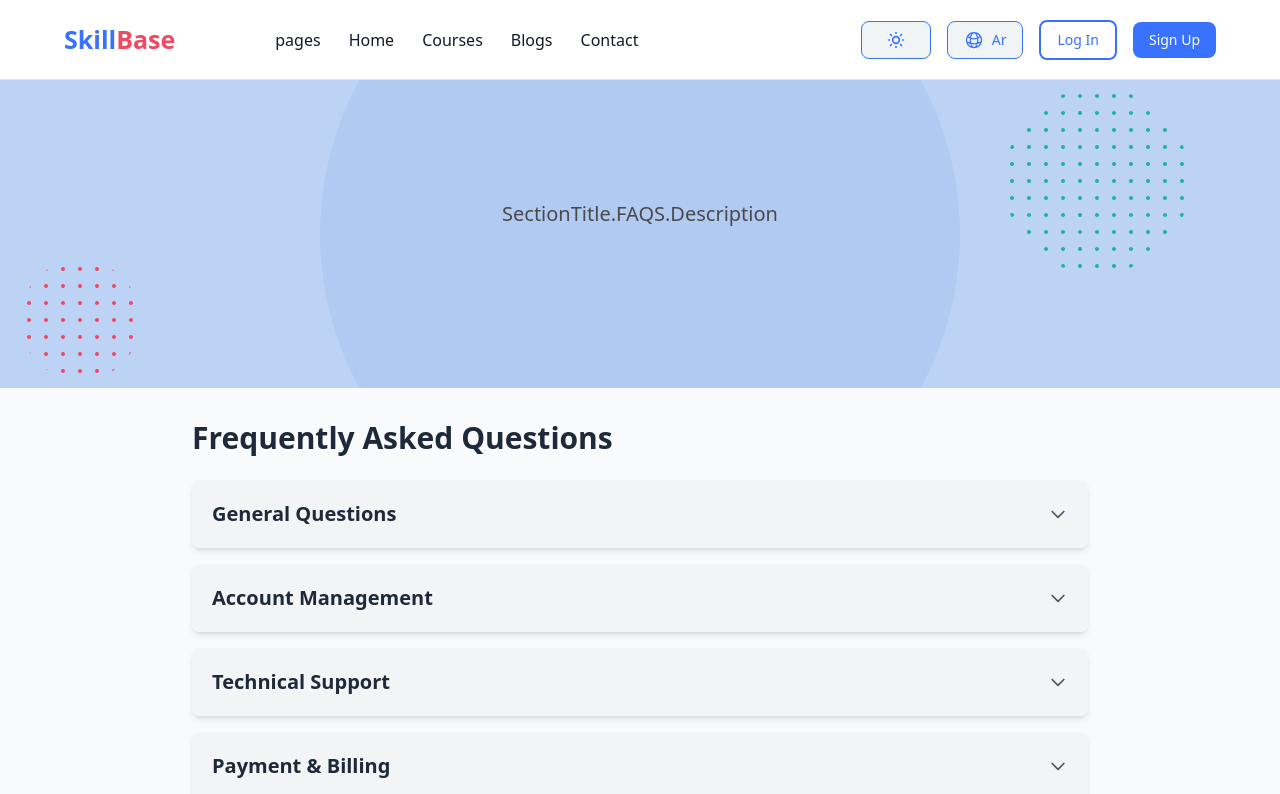
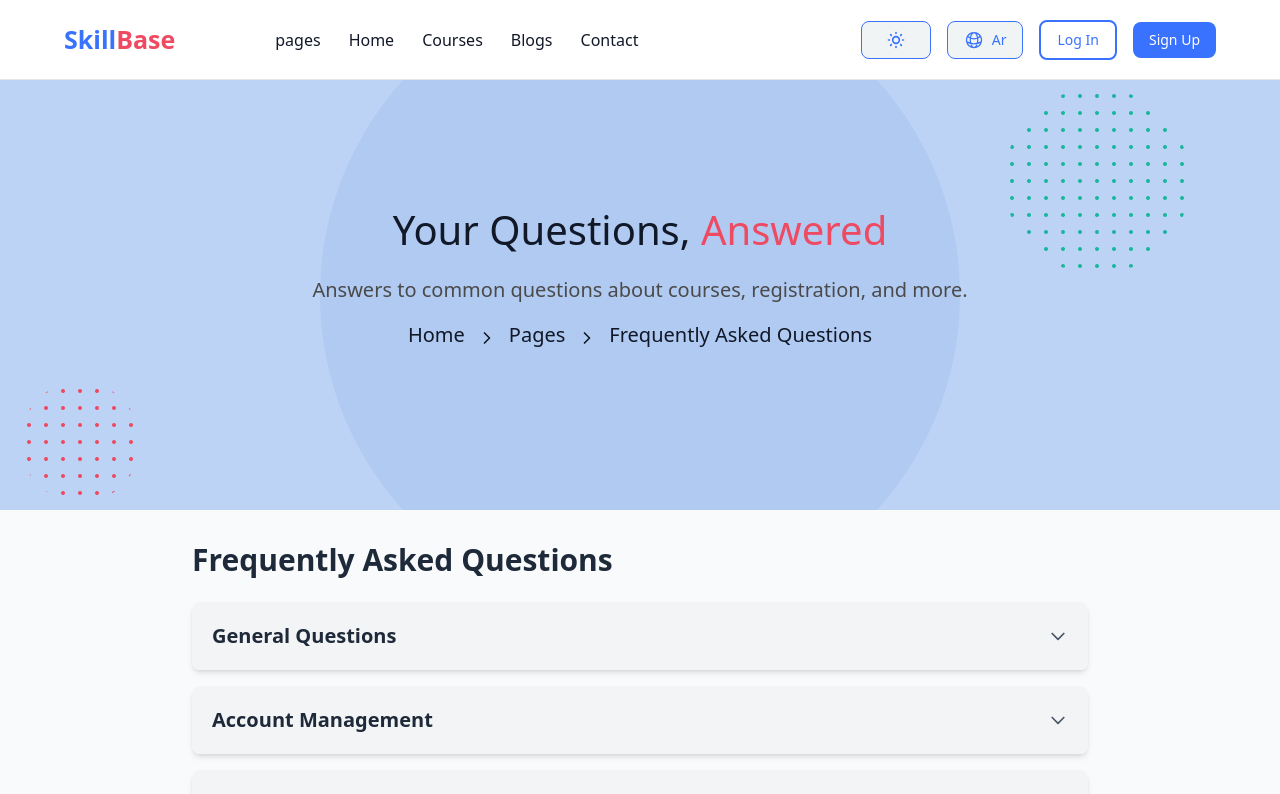
Before and after one commit to Amr-ahmed-98/Education-App, a React (Vite) app: page /faqs in a window 1280 px wide. Shown: the top 794 px of the page. Built offline with nearby package versions, Linux system fonts and the light colour scheme.

Commit message:
Fix  FAQS and Event Titles

```diff
--- a/src/components/pages/Event.tsx
+++ b/src/components/pages/Event.tsx
@@ -7,10 +7,15 @@ function Event() {
 
   return (
     <>
-      <SectionTitle title={t("SectionTitle.Event.Title", { returnObjects: true }) as {
-        text: string;
-        color?: string;
-      }[]} trail={t("SectionTitle.Event.Trail", { returnObjects: true }) as string[]} />
+        <SectionTitle
+        heading1={t('SectionTitle.Event.heading1')}
+        heading2={t('SectionTitle.Event.heading2')}
+        breadcrumbs1={t('SectionTitle.Event.breadcrumbs1')}
+        breadcrumbs2={t('SectionTitle.Event.breadcrumbs2')}
+        breadcrumbs3={t('SectionTitle.Event.breadcrumbs3')}
+        breadcrumbs1Path='/'
+        breadcrumbs2Path='/pages'
+      />
     <EventGrid />
     </>
   )
--- a/src/components/pages/FAQs.tsx
+++ b/src/components/pages/FAQs.tsx
@@ -6,11 +6,15 @@ function FAQ() {
   const { t } = useTranslation();
   return (
     <div>
-      <SectionTitle title={t("SectionTitle.FAQS.Title", { returnObjects: true }) as {
-        text: string;
-        color?: string;
-      }[]} trail={t("SectionTitle.FAQS.Trail", { returnObjects: true }) as string[]}
-      description={t("SectionTitle.FAQS.Description")}
+      <SectionTitle
+        heading1={t('SectionTitle.FAQS.heading1')}
+        heading2={t('SectionTitle.FAQS.heading2')}
+        description={t('SectionTitle.FAQS.description')}
+        breadcrumbs1={t('SectionTitle.FAQS.breadcrumbs1')}
+        breadcrumbs2={t('SectionTitle.FAQS.breadcrumbs2')}
+        breadcrumbs3={t('SectionTitle.FAQS.breadcrumbs3')}
+        breadcrumbs1Path='/'
+        breadcrumbs2Path='/pages'
       />
       <FAQsSection />
     </div>
--- a/src/locales/ar.json
+++ b/src/locales/ar.json
@@ -191,8 +191,8 @@
     },
 
     "Event": {
-      "title1": "صفحة",
-      "title2": "الايفنت",
+      "heading1": "صفحة",
+      "heading2": "الايفنت",
       "breadcrumbs1": "الرئيسية",
       "breadcrumbs2": "الصفحات",
       "breadcrumbs3": "الايفنت"
@@ -290,8 +290,8 @@
     },
 
     "FAQS": {
-      "title1": "أسئلتك، تمت",
-      "title2": "الإجابة عليها",
+      "heading1": "أسئلتك، تمت",
+      "heading2": "الإجابة عليها",
       "description": "إجابات للأسئلة الشائعة حول الدورات والتسجيل والمزيد.",
       "breadcrumbs1": "الرئيسية",
       "breadcrumbs2": "الصفحات",
--- a/src/locales/en.json
+++ b/src/locales/en.json
@@ -187,8 +187,8 @@
       "btn": "Start Learning Today"
     },
     "Event": {
-      "title1": "Event",
-      "title2": "Page",
+      "heading1": "Event",
+      "heading2": "Page",
       "breadcrumbs1": "Home",
       "breadcrumbs2": "Pages",
       "breadcrumbs3": "Event Page"
@@ -282,10 +282,9 @@
       "breadcrumbs3": "Contact Us"
     },
     "FAQS": {
-      "title1": "Your Questions,",
-      "title2": "Answered",
-      "description1": "Answers to common questions about courses, registration, and more.",
-      "description2": "registration, and more.",
+      "heading1": "Your Questions,",
+      "heading2": "Answered",
+      "description": "Answers to common questions about courses, registration, and more.",
       "breadcrumbs1": "Home",
       "breadcrumbs2": "Pages",
       "breadcrumbs3": "Frequently Asked Questions"
```
